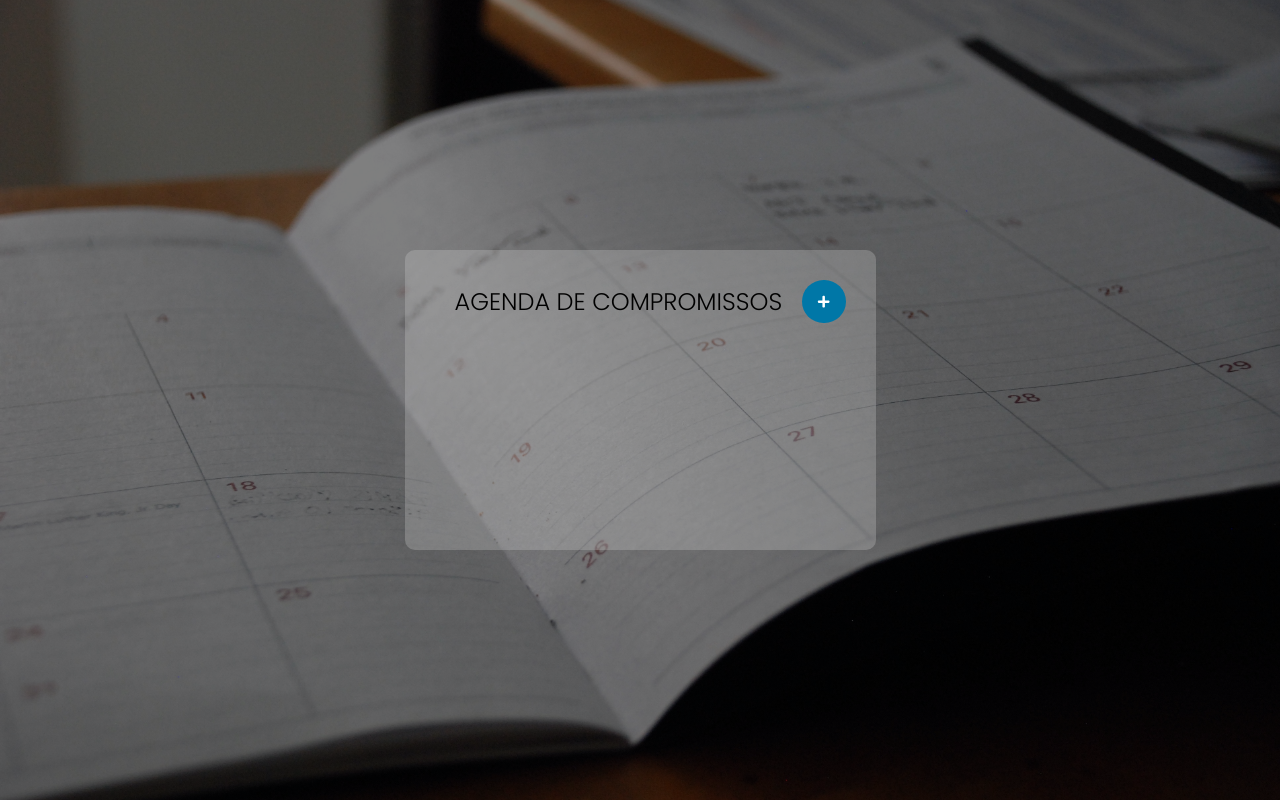
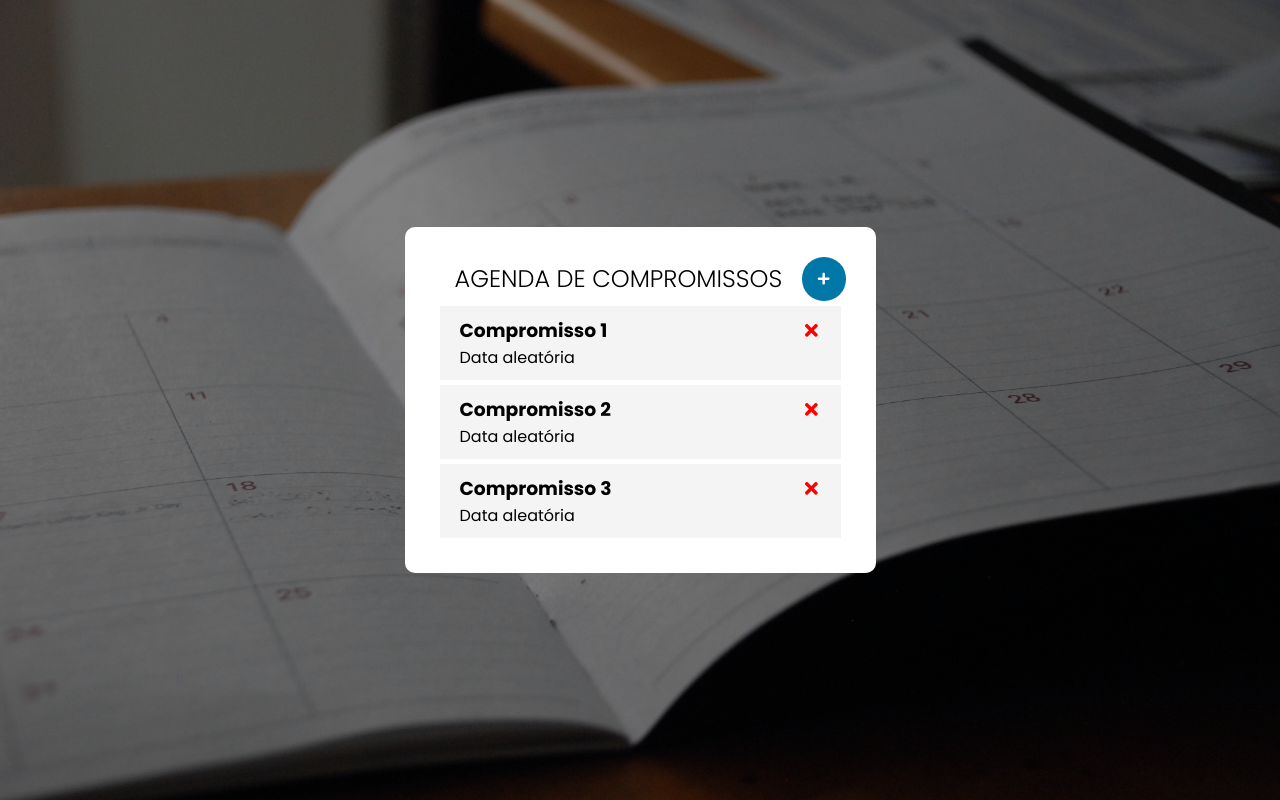
Before and after one commit to matheusz98/projetos, a React (Create React App) app in the folder Projeto Agenda de Compromissos/: page / in a window 1280 px wide. Built offline with nearby package versions, Linux system fonts and the light colour scheme.

Commit message:
Componentes

```diff
--- a/Projeto Agenda de Compromissos/src/App.js
+++ b/Projeto Agenda de Compromissos/src/App.js
@@ -1,13 +1,38 @@
 import React from 'react';
+import { useState } from 'react';
 import Header from './components/Header';
+import Tasks from './components/Tasks';
 
 function App() {
-  return (
-    <div className="container">
-      <div className="content">
-        <Header />
+    const [tasks, setTasks] = useState([
+      {
+          id: 1,
+          text: 'Compromisso 1',
+          day: 'Data aleatória',
+          reminder: true,
+      },
+
+      {
+          id: 2,
+          text: 'Compromisso 2',
+          day: 'Data aleatória',
+          reminder: true,
+      },
+
+      {
+          id: 3,
+          text: 'Compromisso 3',
+          day: 'Data aleatória',
+          reminder: false,
+      }
+  ]);
+    return (
+      <div className="container">
+        <div className="content">
+          <Header />
+          <Tasks tasks={tasks} />
+        </div>
       </div>
-    </div>
   );
 }
 
--- /dev/null
+++ b/Projeto Agenda de Compromissos/src/components/Button.js
@@ -0,0 +1,10 @@
+import React from 'react';
+import { FaPlus } from 'react-icons/fa';
+
+function Button() {
+    return (
+        <button className="btn"><FaPlus /></button>
+    );
+}
+
+export default Button;
--- a/Projeto Agenda de Compromissos/src/components/Header.js
+++ b/Projeto Agenda de Compromissos/src/components/Header.js
@@ -1,12 +1,12 @@
 import React from 'react';
 import PropTypes from 'prop-types';
-import { FaPlus } from 'react-icons/fa';
+import Button from './Button';
 
 function Header({ title }) {
     return (
         <header className="header">
             <h1 className="title">{title}</h1>
-            <button className="btn"><FaPlus /></button>
+            <Button />
         </header>
     );
 }
--- /dev/null
+++ b/Projeto Agenda de Compromissos/src/components/Task.js
@@ -0,0 +1,13 @@
+import React from 'react';
+import { FaTimes } from 'react-icons/fa';
+
+function Task({ task }) {
+    return (
+        <div className="task">
+            <h3>{task.text} <FaTimes style={{color: 'red', cursor: 'pointer'}} /></h3>
+            <p>{task.day}</p>
+        </div>
+    );
+}
+
+export default Task;
--- /dev/null
+++ b/Projeto Agenda de Compromissos/src/components/Tasks.js
@@ -0,0 +1,14 @@
+import React from 'react';
+import Task from './Task';
+
+function Tasks({ tasks }) {
+    return (
+        <>
+            {tasks.map((task) => (
+                <Task key={task.id} task={task} />
+            ))}
+        </>
+    );
+}
+
+export default Tasks;
--- a/Projeto Agenda de Compromissos/src/index.css
+++ b/Projeto Agenda de Compromissos/src/index.css
@@ -20,7 +20,7 @@
 
 .container {
   max-width: 600px;
-  background: #cecece49;
+  background: #ffffff;
   overflow: auto;
   min-height: 300px;
   border-radius: 10px;
@@ -57,3 +57,20 @@
 .btn:hover {
   background: rgb(0, 26, 255);
 }
+
+.task {
+  background: #f4f4f4;
+  margin: 5px;
+  padding: 10px 20px;
+  cursor: pointer;
+}
+
+.task.reminder {
+  border-left: 5px solid green;
+}
+
+.task h3 {
+  display: flex;
+  align-items: center;
+  justify-content: space-between;
+}
```
